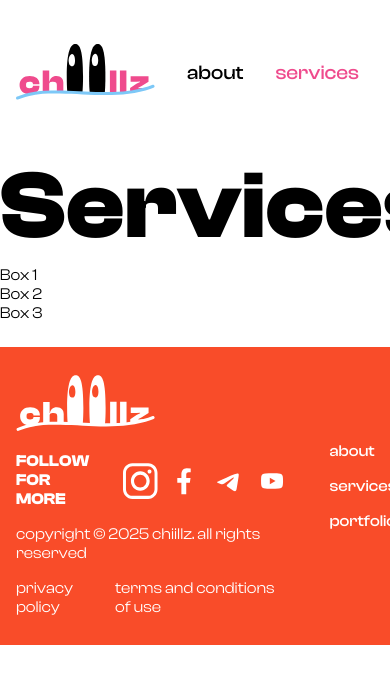
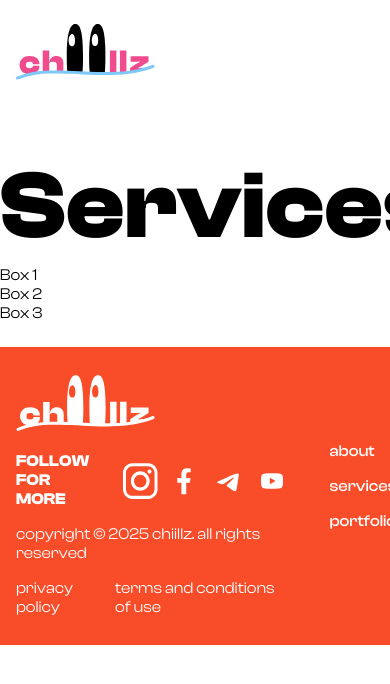
Before and after one commit to klukovka/chillz, a React (Vite) app: page /services in a window 390 px wide. Shown: the top 684 px of the page. Built offline with nearby package versions, Linux system fonts and the light colour scheme; a web font is replaced by a local one.

Commit message:
mobile nav bar

```diff
--- a/src/components/MainNavigationBar.module.css
+++ b/src/components/MainNavigationBar.module.css
@@ -17,10 +17,7 @@
 }
 
 .main-nav__items{
-    padding: 0;
-    list-style: none;
-    display: flex;
-    align-items: center;
+    display: none;
 }
 
 .main-nav__item{
@@ -62,3 +59,12 @@ TODO: Update styling
     background-color: #EF4B8D;
     color: white;
 }
+
+@media (min-width: 700px) {
+    .main-nav__items{
+        padding: 0;
+        list-style: none;
+        display: flex;
+        align-items: center;
+    }
+}
```
